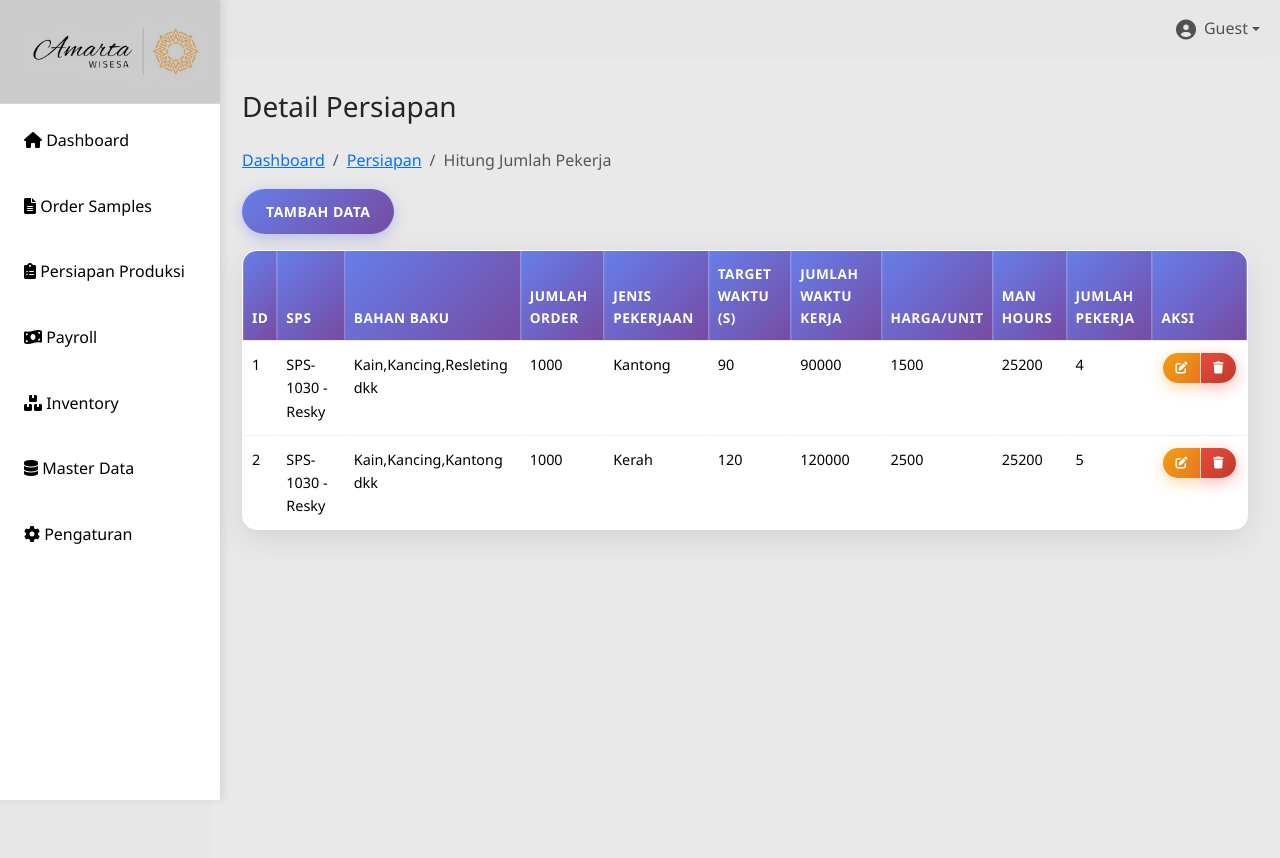
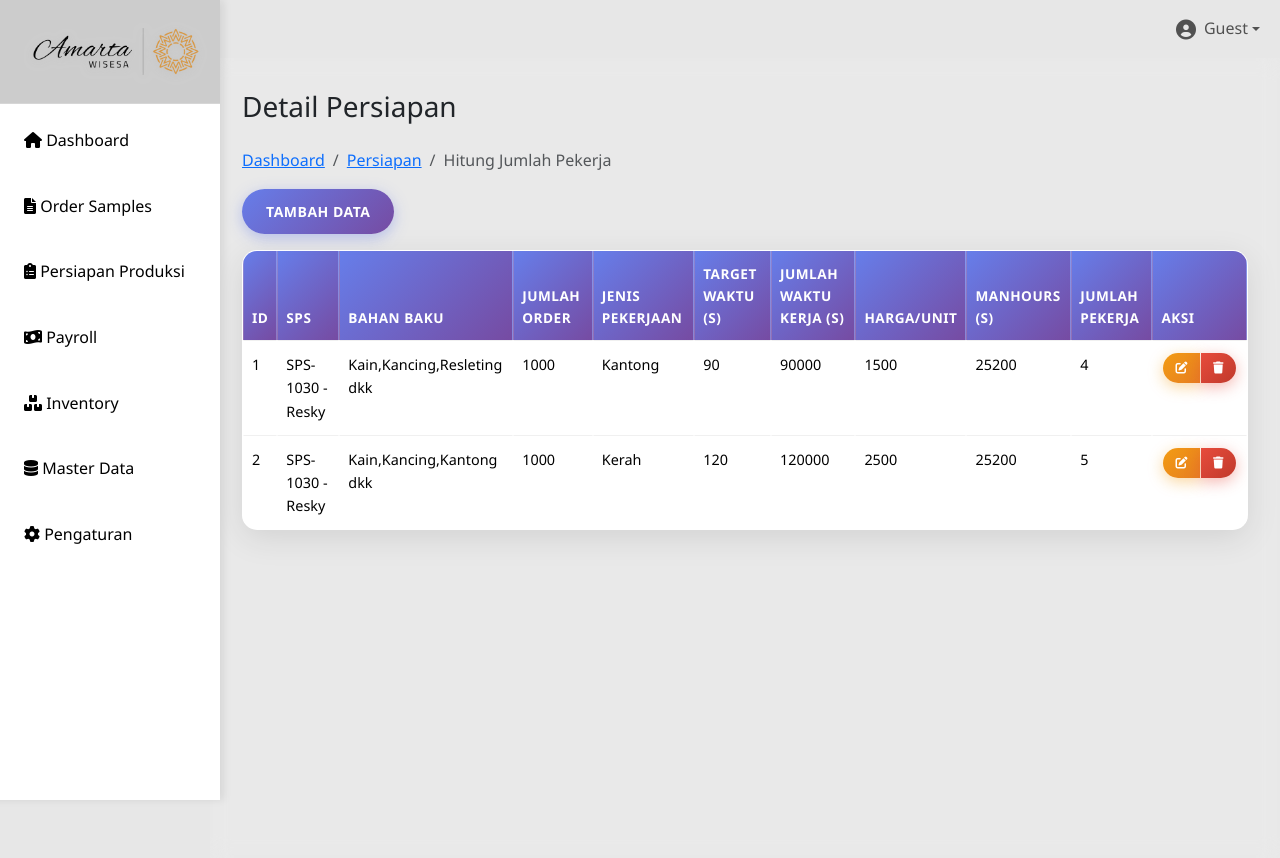
Before and after one commit to gearrobo/amarta-wisesa-garment, a PHP site: page /jumlah_pekerja.php in a window 1280 px wide. Run offline with PHP 8.4, Linux system fonts and the light colour scheme; data comes from the database, SQL or seed files in the repository; some libraries are stand-ins or nearby versions.

Commit message:
jumlah_pekerja

```diff
--- a/jumlah_pekerja.php
+++ b/jumlah_pekerja.php
@@ -115,9 +115,9 @@ if ($id_sps > 0) {
                 <th>Jumlah Order</th>
                 <th>Jenis Pekerjaan</th>
                 <th>Target Waktu (s)</th>
-                <th>Jumlah Waktu Kerja</th>
+                <th>Jumlah Waktu Kerja (s)</th>
                 <th>Harga/Unit</th>
-                <th>Man Hours</th>
+                <th>ManHours (s)</th>
                 <th>Jumlah Pekerja</th>
                 <th>Aksi</th>
             </tr>
```
